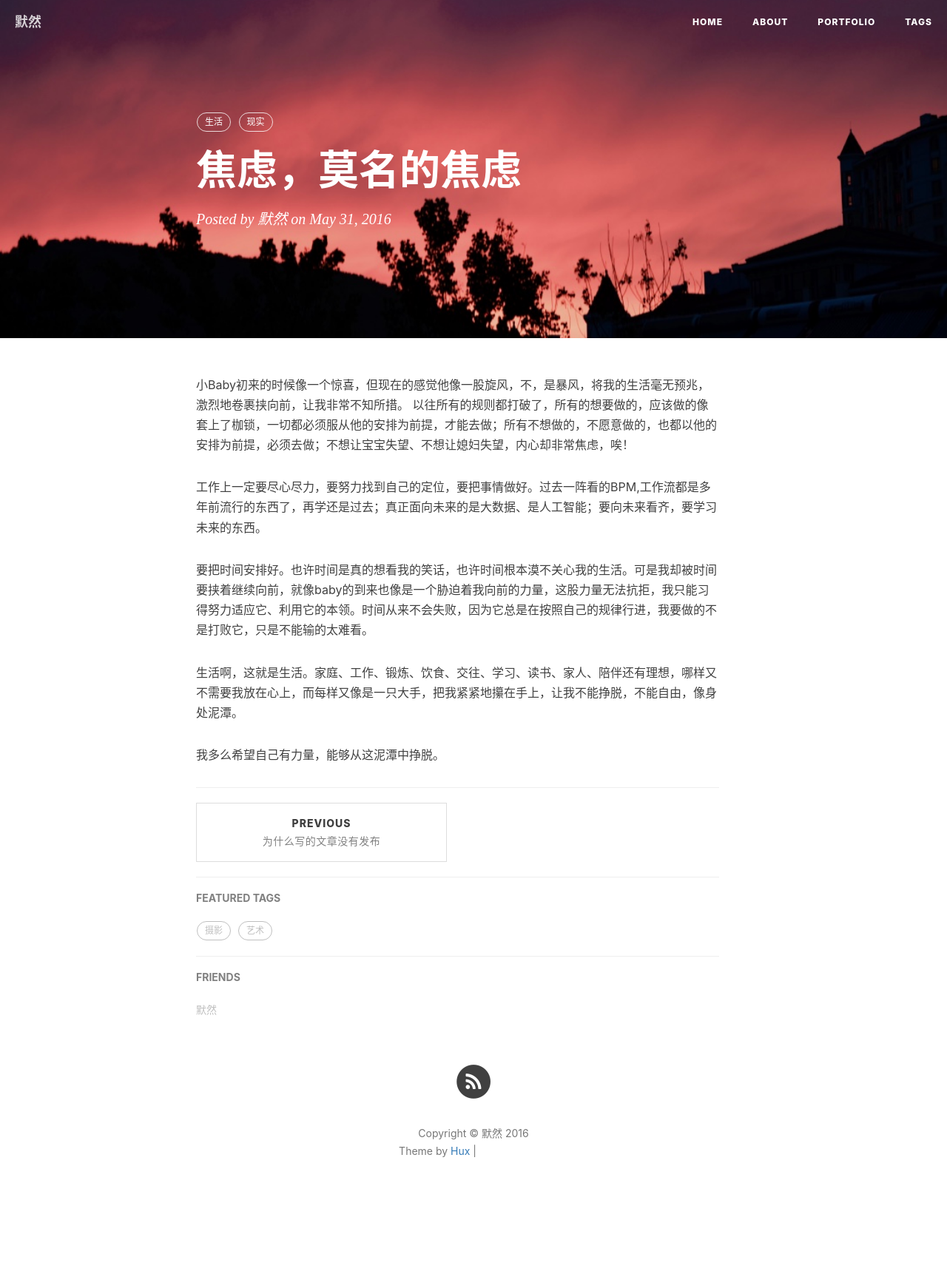
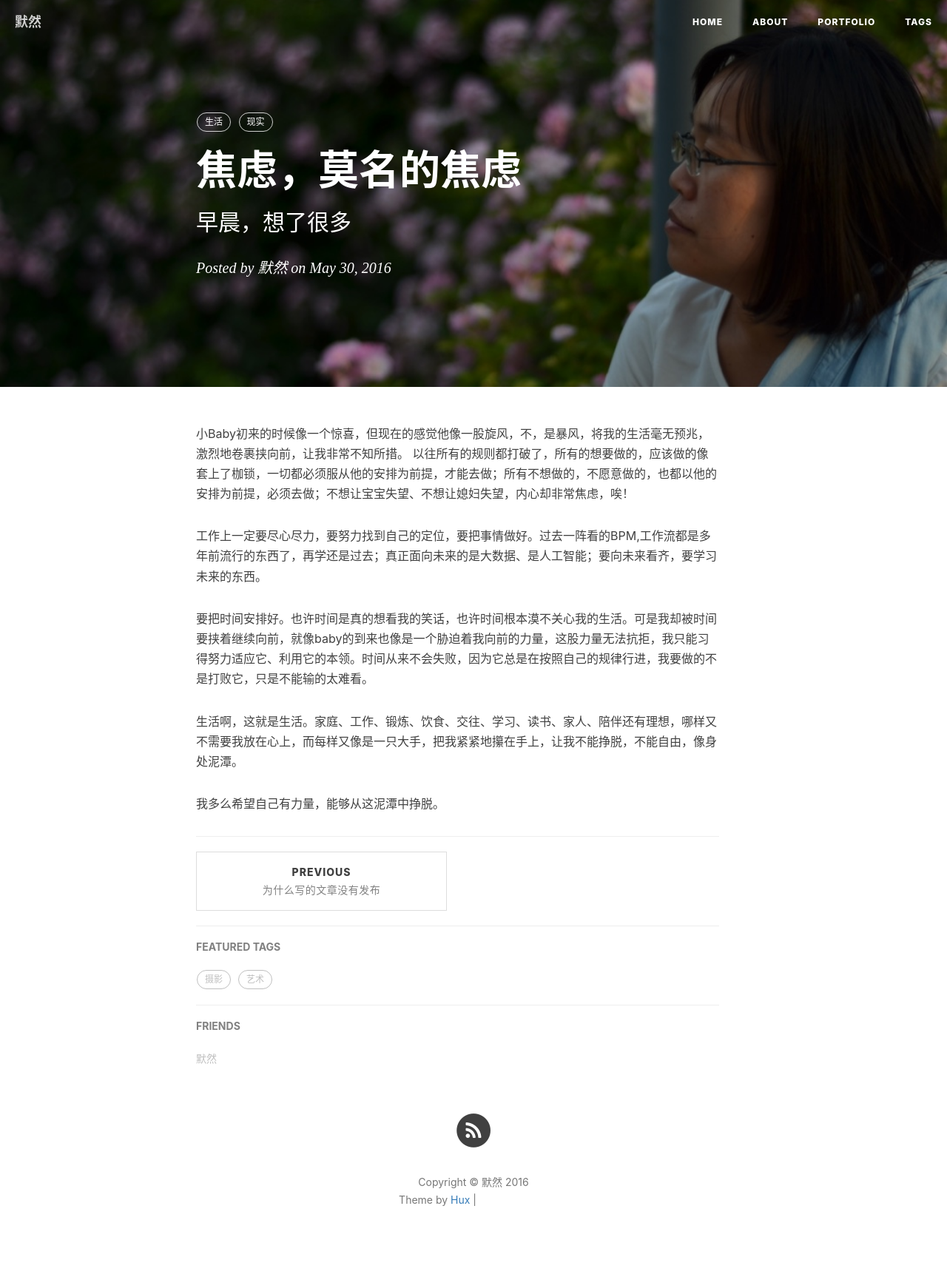
Before and after one commit to seannell/StopTalking, a Jekyll site: the page built from _posts/2016-05-30-焦虑.md, in a window 1280 px wide. Shown: the whole page at 74% size. Built offline with Jekyll 4.4.1, drawn with Linux system fonts in a browser that asks for light colours; nearby versions of some CDN libraries; comment, search, counter and statistics services are not loaded; before the commit the page ends 1660 px from its top, so only the background shows below that; grey boxes are pictures that could not be loaded.

```diff
--- a/_posts/2016-05-31-焦虑.md
+++ b/_posts/2016-05-30-焦虑.md
@@ -4,7 +4,10 @@
 tags:
   - 生活
   - 现实
-header-img: "assets/20160518/sunset_1.jpg"
+subtitle:   "早晨，想了很多"
+date:       2016-05-30
+author:     "默然"
+header-img: "assets/20160531/life.jpg"
 ---
 
 小Baby初来的时候像一个惊喜，但现在的感觉他像一股旋风，不，是暴风，将我的生活毫无预兆，激烈地卷裹挟向前，让我非常不知所措。
```
